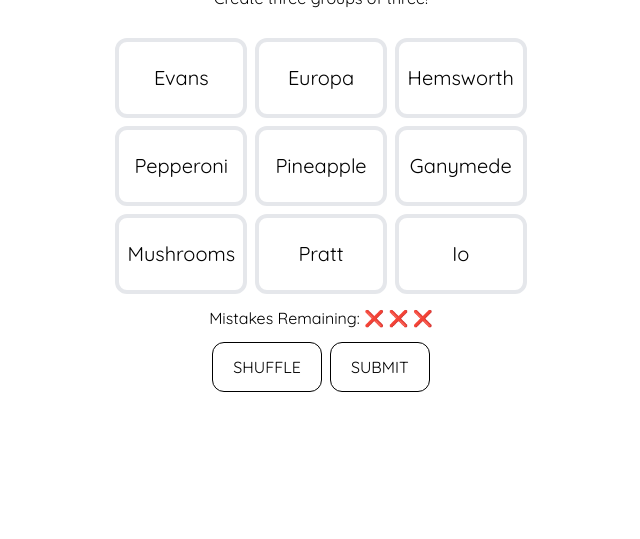
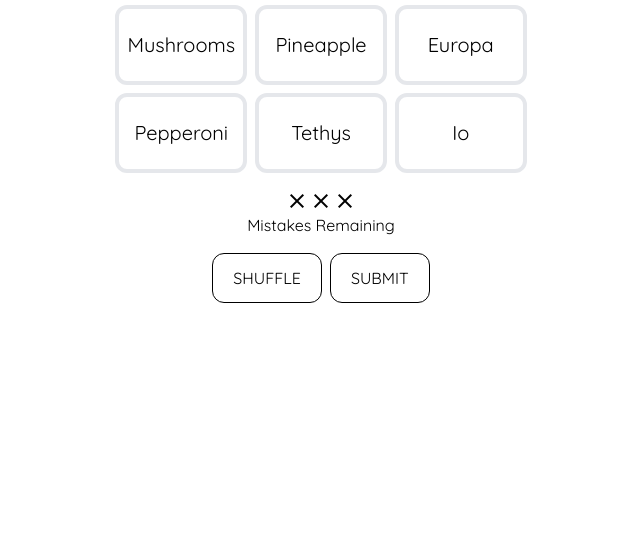
Before and after one commit to manishambre5/triads, a website built with Vite: page index.html in a window 1280 px wide. Shown: the part 261-800 px from the top of the page, without its empty margins (319-959 px from the left). Built offline with nearby package versions, Linux system fonts and the light colour scheme; a web font is replaced by a local one.

Commit message:
bug fixes

```diff
--- a/index.html
+++ b/index.html
@@ -1,6 +1,7 @@
 <!doctype html>
 <html lang="en">
   <head>
+    <link rel="stylesheet" href="https://fonts.googleapis.com/css2?family=Material+Symbols+Outlined:opsz,wght,FILL,GRAD@24,400,0,0&icon_names=close" />
     <meta charset="UTF-8" />
     <meta name="viewport" content="width=device-width, initial-scale=1.0" />
     <title>Triads</title>
--- a/src/counter.js
+++ b/src/counter.js
@@ -1,29 +1,29 @@
-import { puzzleWords } from './main.js';
+
 
 let mistakesLeft = 4;
 
-export function mistakesCounter() {
+export function mistakesCounter(puzzleWords) {
   if (mistakesLeft > 0) {
     mistakesLeft--;
     updateMistakesLeft();
   }
   if (mistakesLeft === 0) {
     console.log("Game Over");
-    solvePuzzle();
+    solvePuzzle(puzzleWords);
   }
 }
 
 function updateMistakesLeft() {
   const mistakesSpan = document.getElementById('counter');
-  mistakesSpan.textContent = '❌ '.repeat(mistakesLeft);
+  mistakesSpan.textContent = 'close'.repeat(mistakesLeft);
 }
 
-function solvePuzzle() {
+function solvePuzzle(puzzleWords) {
   const solution = document.querySelector('.triads');
-  document.querySelector('.mistakes').innerHTML = ``;
   document.querySelector('.wordgrid').innerHTML = ``;
+  document.querySelector('.mistakes').classList.add('text-transparent');
   document.querySelector('.buttons').innerHTML = `
-    <p>Refresh for a new puzzle!</p>
+    <p class='py-3'>Refresh for a new puzzle!</p>
   `;
 
   if (solution) {
--- a/src/main.js
+++ b/src/main.js
@@ -1,22 +1,9 @@
 import './style.css'
 import { mistakesCounter } from './counter.js'
+import { triads } from './words.js';
 
-const dictionary = [
-  {
-    "connection": "Chris ___",
-    "words": ["Evans","Hemsworth","Pratt"]
-  },
-  {
-    "connection": "Pizza Toppings",
-    "words": ["Pepperoni","Mushrooms","Pineapple"]
-  },
-  {
-    "connection": "Jupiter's Moons",
-    "words": ["Ganymede","Europa","Io"]
-  },
-];
 
-// Fisher-Yates algorithm to shuffle the array...
+// Fisher-Yates algorithm to shuffle array...
 function shuffleArray(array) {
   for (let i = array.length - 1; i > 0; i--) {
     const j = Math.floor(Math.random() * (i + 1));
@@ -25,26 +12,27 @@ function shuffleArray(array) {
   return array;
 }
 
-// Combining the words with their connection index into a single array...
-export const puzzleWords = dictionary.flatMap((item, connectionIndex) =>
-  item.words.map(word => ({ word:word, connection:item.connection, connectionIndex })));
+// Shuffling triads array before generating the puzzle...
+const shuffledWords = shuffleArray([...triads]).slice(0,3);
 
-// Shuffling the puzzleWords elements...
-let shuffledWords = shuffleArray([...puzzleWords]);
+// Flattening the array and adding a connectionIndex into a single array for the puzzle...
+let puzzleWords = shuffleArray(shuffledWords.flatMap((item, connectionIndex) =>
+  item.words.map(word => ({ word:word, connection:item.connection, connectionIndex }))));
+console.log(puzzleWords);
 
 renderPuzzlePage();
 
 // For rendering the Puzzle...
-function renderPuzzle(shuffledWords) {
-  return shuffledWords.map(({word}) => `
+function renderPuzzle(puzzleWords) {
+  return puzzleWords.map(({word}) => `
     <button data-word="${word}" class="word">${word}</button>
   `).join('');
 }
 
 // For DOM updates after every correct triad submission...
-function updatePuzzleGrid(shuffledWords) {
+function updatePuzzleGrid(puzzleWords) {
   const grid = document.querySelector('.wordgrid');
-  if (grid) grid.innerHTML = renderPuzzle(shuffledWords);
+  if (grid) grid.innerHTML = renderPuzzle(puzzleWords);
 }
 
 function updateFoundTriads(foundTriad) {
@@ -75,20 +63,23 @@ function updateFoundTriads(foundTriad) {
 // Initial render...
 function renderPuzzlePage() {
   document.querySelector('#app').innerHTML = `
-    <main class="relative w-dvw h-dvh bg-white flex flex-col items-center justify-center gap-7 font-primary">
+    <main class="p-2 relative w-dvw h-dvh bg-white flex flex-col items-center justify-center gap-4 font-primary">
       <section class="congrats hidden flex flex-col gap-4 items-center justify-center p-10 shadow-2xl bg-white animate-exist z-10">
         <h2 class="text-5xl font-bold">You did it!</h2>
         <p>Refresh for a new puzzle!</p>
       </section>
-      <h1 class="text-7xl font-triad">Triads</h1>
-      <h3>Create three groups of three!</h3>
-      <section class="flex flex-col gap-2 items-center">
-        <section class="triads hidden min-w-100 flex-col gap-2 items-center justify-center"></section>
-        <section class="wordgrid grid grid-cols-3 gap-2 text-center">
-          ${renderPuzzle(shuffledWords)}
+      <header class="p-4">
+        <h1 class="text-7xl font-triad">Triads</h1>
+        <h3 class="">Create three groups of three!</h3>
+      </header>
+      <section class="h-3/4 min-w-sm flex flex-col gap-4 items-center">
+        <section class="triads hidden w-full flex-col gap-2 items-center justify-center"></section>
+        <section class="wordgrid w-full grid grid-cols-3 gap-2 text-center">
+          ${renderPuzzle(puzzleWords)}
         </section>
-        <section class="mistakes p-1">
-          <span>Mistakes Remaining: </span><span id="counter"></span>
+        <section class="mistakes w-full flex flex-col items-center">
+          <span id="counter" class="material-symbols-outlined"></span>
+          <span>Mistakes Remaining</span>
         </section>
         <section class="buttons flex gap-2">
           <button id="shuffle" class="py-3 px-5 rounded-xl uppercase border-1 border-black cursor-pointer hover:underline transition-all">Shuffle</button>
@@ -98,10 +89,9 @@ function renderPuzzlePage() {
     </main>
   `;
   document.getElementById('shuffle').addEventListener('click', () => {
-    updatePuzzleGrid(shuffleArray([...shuffledWords]));
+    updatePuzzleGrid(shuffleArray([...puzzleWords]));
   });
   document.getElementById('submit').addEventListener('click', checkTriad);
-  console.log(puzzleWords);
 }
 
 // Allowing maximum of 3 words to be selected
@@ -141,30 +131,24 @@ function checkTriad() {
 
   if (selectedButtons.length === 3) {
     if (allSameConnection) {
-      //const connectionIndex = connectionIndices[0];
-      //console.log(`Correct! All words belong to: ${dictionary[connectionIndex].connection}`);
-
-      //selectedButtons.forEach(button => {
-        //button.disabled = true;
-        //button.classList.remove('selected');
-      //});
-
-      // Remove selected words from shuffledWords
-      let foundTriad = shuffledWords.filter(wordObj =>
+      // Remove selected words from puzzleWords
+      let foundTriad = puzzleWords.filter(wordObj =>
         submittedWords.includes(wordObj.word)
       );
-      shuffledWords = shuffledWords.filter(wordObj =>
+      puzzleWords = puzzleWords.filter(wordObj =>
         !submittedWords.includes(wordObj.word)
       );
 
-      //console.log(shuffledWords);
-      if(shuffledWords.length === 0) {
+      //console.log(puzzleWords);
+      if(puzzleWords.length === 0) {
         console.log("Well Done!");
-        document.querySelector('.wordgrid').classList.replace('grid','hidden');
-        document.querySelector('.congrats').classList.replace('hidden','absolute');
+        setTimeout(() => {
+          document.querySelector('.wordgrid').classList.replace('grid','hidden');
+          document.querySelector('.congrats').classList.replace('hidden','absolute');
+        }, 500);
       }
       updateFoundTriads(foundTriad);
-      updatePuzzleGrid(shuffledWords);
+      updatePuzzleGrid(puzzleWords);
       return true;
     } else {
       // trigger animation to indicate wrong answer...
@@ -175,7 +159,7 @@ function checkTriad() {
       // clear selection...
       selectedButtons.forEach(button => button.classList.remove('selected'));
       //console.log("These words aren't related.");
-      mistakesCounter();
+      mistakesCounter(puzzleWords);
       return false;
     }
   } else {
@@ -191,5 +175,4 @@ function checkTriad() {
   }
 }
 
-
-mistakesCounter();
+mistakesCounter(puzzleWords);
--- /dev/null
+++ b/src/words.js
@@ -0,0 +1,98 @@
+export const triads = [
+    {
+      "connection": "Chris ___",
+      "words": ["Evans","Hemsworth","Pratt"]
+    },
+    {
+      "connection": "Pizza Toppings",
+      "words": ["Pepperoni","Mushrooms","Pineapple"]
+    },
+    {
+      "connection": "Jupiter's Moons",
+      "words": ["Ganymede","Europa","Io"]
+    },
+    {
+      "connection": "Shades of Blue",
+      "words": ["Navy","Sky","Indigo"]
+    },
+    {
+      "connection": "Big Cats",
+      "words": ["Tiger","Jaguar","Puma"]
+    },
+    {
+      "connection": "Cheese",
+      "words": ["Cheddar","Feta","Ricotta"]
+    },
+    {
+      "connection": "Fungi",
+      "words": ["Yeast","Mushrooms","Mold"]
+    },
+    {
+      "connection": "Fermented beverages",
+      "words": ["Kvass","Kefir","Boza"]
+    },
+    {
+      "connection": "Poem forms",
+      "words": ["Haiku","Sonnet","Limerick"]
+    },
+    {
+      "connection": "Musical Instruments",
+      "words": ["Ukulele","Mandolin","Banjo"]
+    },
+    {
+      "connection": "Kitchen tools",
+      "words": ["Whisk","Tongs","Mandoline"]
+    },
+    {
+      "connection": "Financial Documents",
+      "words": ["Ledger","Invoice","Receipt"]
+    },
+    {
+      "connection": "King",
+      "words": ["Pharaoh","Sultan","Maharaja"]
+    },
+    {
+      "connection": "Ancient Supercontinents",
+      "words": ["Pangea","Gondwana","Tethys"]
+    },
+    {
+      "connection": "River Systems of Asia",
+      "words": ["Yangtze","Indus","Mekong"]
+    },
+    {
+      "connection": "Mountains",
+      "words": ["Kilimanjaro","Matterhorn","Annapurna"]
+    },
+    {
+      "connection": "Mountain Ranges",
+      "words": ["Andes","Rocky","Alps"]
+    },
+    {
+      "connection": "African Languages",
+      "words": ["Swahili","Hausa","Xhosa"]
+    },
+    {
+      "connection": "Made of Carbon",
+      "words": ["Glucose","Ethanol","Diamond"]
+    },
+    {
+      "connection": "Saturn's Moons",
+      "words": ["Rhea","Titan","Mimas"]
+    },
+    {
+      "connection": "Linux Distributions",
+      "words": ["Ubuntu","Debian","Fedora"]
+    },
+    {
+      "connection": "Herbs",
+      "words": ["Thyme","Basil","Rosemary"]
+    },
+    {
+      "connection": "Flatbreads",
+      "words": ["Naan","Tortilla","Pita"]
+    },
+    {
+      "connection": "Revolutionaries",
+      "words": ["Che","Thomas","Rosa"]
+    },
+];
```
